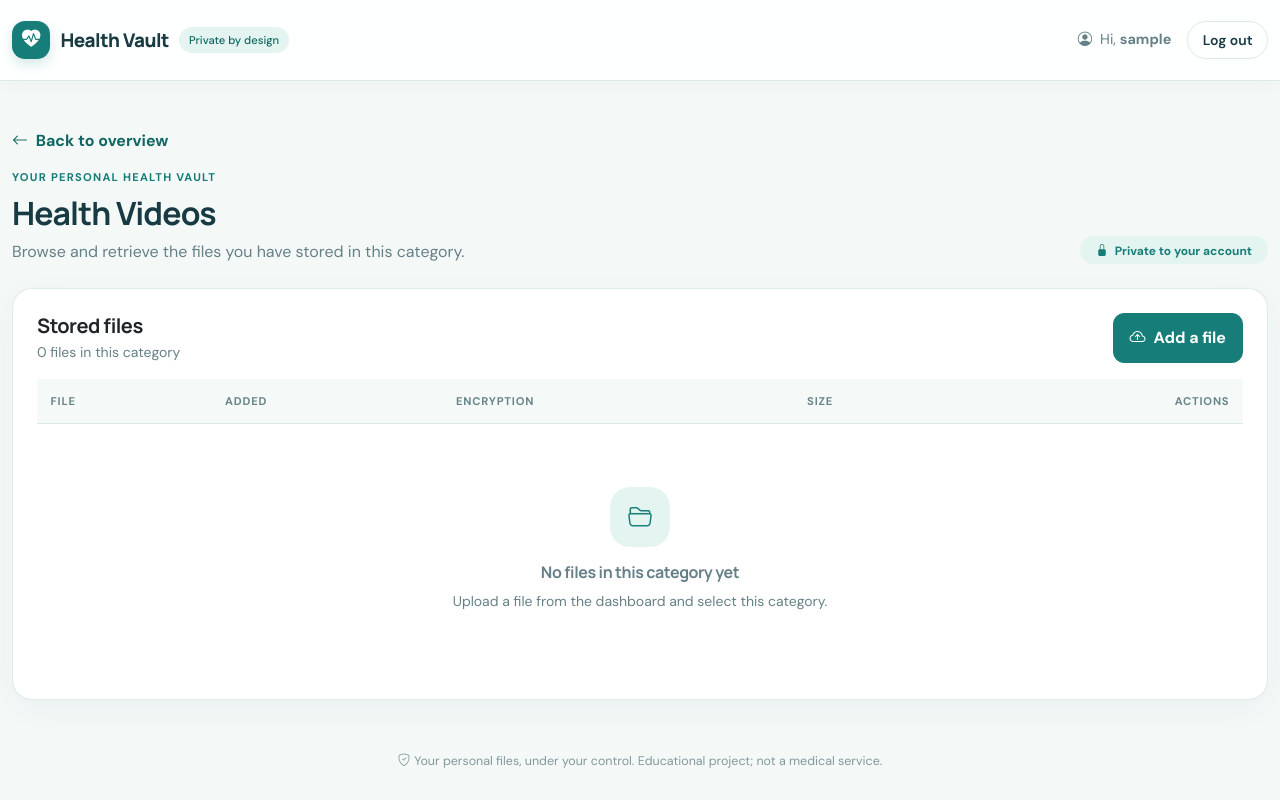
After one commit to notdoppi/Assignment-1-Information-Security, a Flask app: page /category/video in a window 1280 px wide. The commit adds this page. Run offline with Flask 3, Linux system fonts and the light colour scheme; the visitor is signed in with stand-in values (Sample User, id 1); data that the repository does not hold is empty.

Commit message:
update ui again and integrated

```diff
--- a/app.py
+++ b/app.py
@@ -294,6 +294,21 @@ def create_app(test_config: dict | None = None) -> Flask:
         session.clear()
         return redirect(url_for("login"))
 
+    @app.route("/category/<category_key>")
+    @login_required
+    def category_view(category_key):
+        if category_key not in CATEGORIES:
+            abort(404)
+        rows = get_db().execute(
+            "SELECT id, original_filename, category, mime_type, algorithm, plaintext_size, ciphertext_size, uploaded_at, group_id "
+            "FROM encrypted_files WHERE user_id = ? AND category = ? ORDER BY id DESC",
+            (session["user_id"], category_key),
+        ).fetchall()
+        return render_template(
+            "category.html", files=rows, category_key=category_key,
+            category_label=CATEGORIES[category_key]
+        )
+
     return app
 
 
--- /dev/null
+++ b/templates/category.html
@@ -0,0 +1,18 @@
+{% extends "base.html" %}
+{% block title %}{{ category_label }} · Health Vault{% endblock %}
+{% block content %}
+<section class="mb-4">
+  <a href="{{ url_for('dashboard') }}" class="small-link"><i class="bi bi-arrow-left me-1"></i> Back to overview</a>
+  <div class="d-flex flex-column flex-md-row align-items-md-end justify-content-between gap-3 mt-3">
+    <div><div class="eyebrow mb-2">Your personal health vault</div><h1 class="h2 fw-bold mb-2">{{ category_label }}</h1><p class="text-muted mb-0">Browse and retrieve the files you have stored in this category.</p></div>
+    <span class="badge rounded-pill px-3 py-2" style="background:#e4f5f1;color:#167d78"><i class="bi bi-lock-fill me-1"></i> Private to your account</span>
+  </div>
+</section>
+<section class="card p-3 p-lg-4">
+  <div class="d-flex flex-column flex-sm-row justify-content-between align-items-sm-center gap-2 mb-3"><div><h2 class="h5 fw-bold mb-1">Stored files</h2><p class="small text-muted mb-0">{{ files|length }} file{% if files|length != 1 %}s{% endif %} in this category</p></div><a href="{{ url_for('dashboard') }}#upload" class="btn btn-primary-hv"><i class="bi bi-cloud-arrow-up me-2"></i>Add a file</a></div>
+  <div class="table-responsive"><table class="table align-middle"><thead><tr><th>File</th><th>Added</th><th>Encryption</th><th>Size</th><th class="text-end">Actions</th></tr></thead><tbody>
+  {% for f in files %}<tr><td><div class="file-name" title="{{ f.original_filename }}">{{ f.original_filename }}</div><div class="small text-muted">Encrypted at rest</div></td><td class="small text-muted">{{ f.uploaded_at }}</td><td><span class="algorithm-badge">{{ f.algorithm }}</span></td><td><span class="small">{{ f.plaintext_size|filesizeformat }}</span><div class="small text-muted">{{ f.ciphertext_size|filesizeformat }} encrypted</div></td><td class="text-end" style="min-width:155px"><form action="{{ url_for('decrypt_file', file_id=f.id) }}" method="POST" class="d-flex gap-1 justify-content-end mb-2"><input type="hidden" name="csrf_token" value="{{ csrf_token() }}"><input type="password" name="password" placeholder="File password" aria-label="Password to download {{ f.original_filename }}" class="form-control form-control-sm" style="min-width:95px;max-width:130px" required><button type="submit" class="btn btn-sm btn-outline-hv" title="Decrypt and download" aria-label="Decrypt and download {{ f.original_filename }}"><i class="bi bi-download"></i></button></form><form action="{{ url_for('delete_file', file_id=f.id) }}" method="POST" class="text-end" onsubmit="return confirm('Delete this file from your vault? This cannot be undone.')"><input type="hidden" name="csrf_token" value="{{ csrf_token() }}"><button type="submit" class="btn btn-sm btn-outline-danger" aria-label="Delete {{ f.original_filename }}"><i class="bi bi-trash3 me-1"></i>Delete</button></form></td></tr>
+  {% else %}<tr><td colspan="5"><div class="empty-state"><span class="empty-icon"><i class="bi bi-folder2-open"></i></span><h3 class="h6 fw-bold">No files in this category yet</h3><p class="small mb-0">Upload a file from the dashboard and select this category.</p></div></td></tr>{% endfor %}
+  </tbody></table></div>
+</section>
+{% endblock %}
--- a/uploads.py
+++ b/uploads.py
@@ -5,9 +5,9 @@ import re
 import unicodedata
 
 CATEGORIES = {
-    "id_card":  "ID card image (KTP / passport / driving licence)",
-    "document": "Document (PDF / DOC / XLS)",
-    "video":    "Video file",
+    "id_card":  "Identity & Insurance",
+    "document": "Medical Documents & Personal Health Logs",
+    "video":    "Health Videos",
 }
 # extension -> canonical MIME type, per category
 ALLOWED = {
```
Also changed, not shown: templates/dashboard.html (+4 -4 lines).
